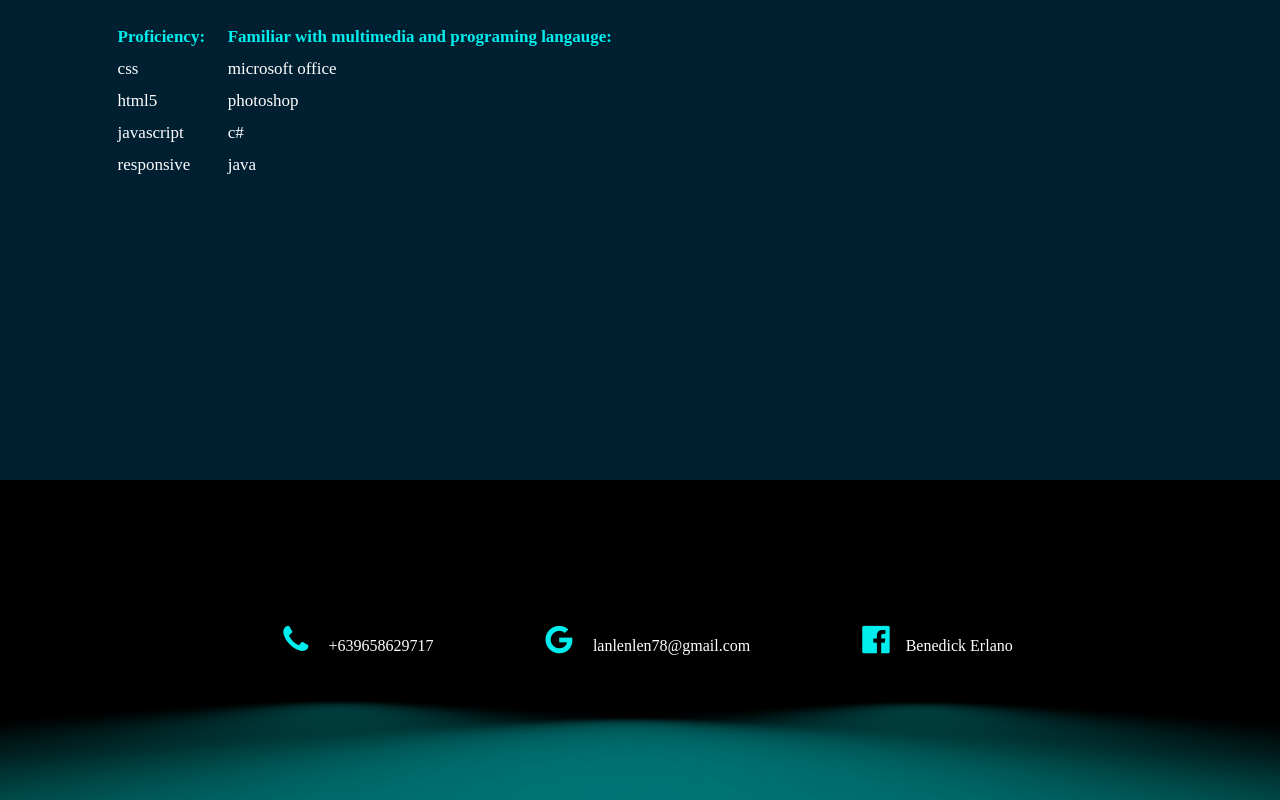
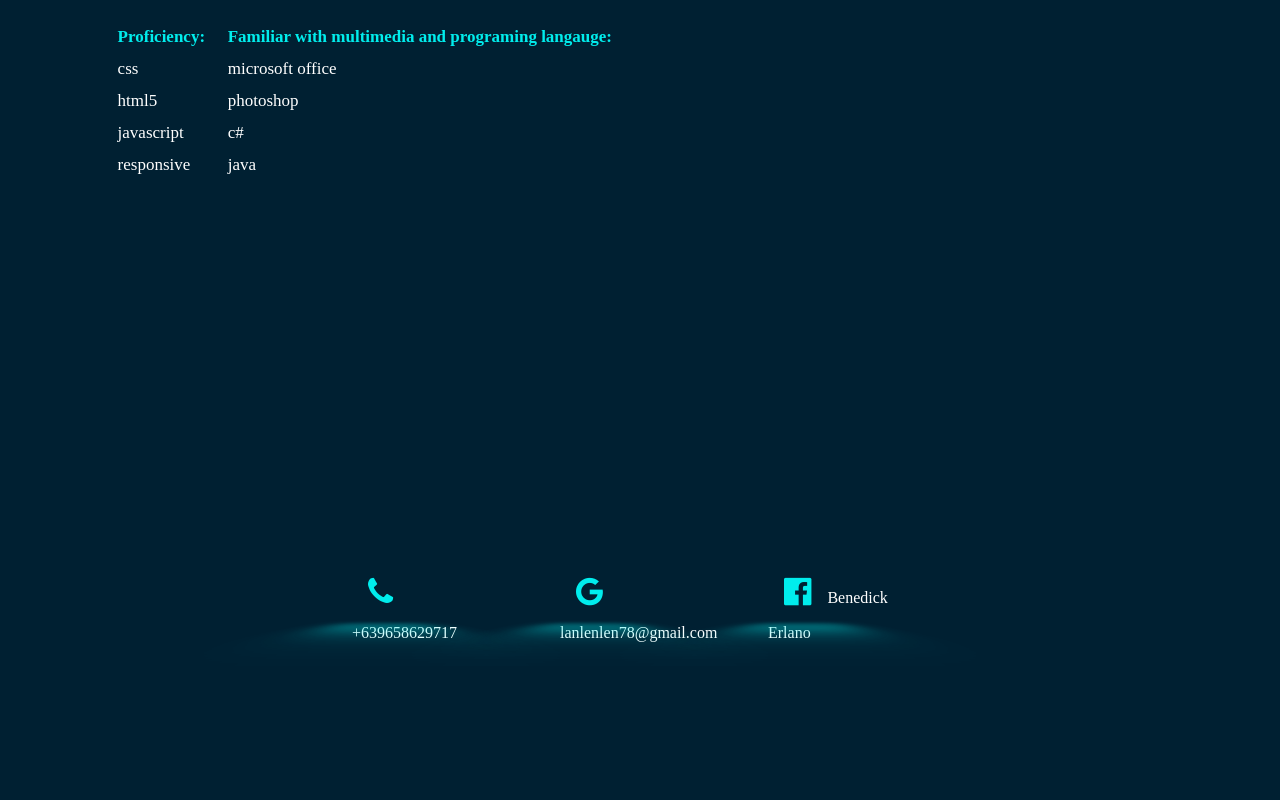
Before and after one commit to benedick1005/finalwebportfolio, a plain HTML site: page index.html in a window 1280 px wide. Shown: the part 2541-3341 px from the top of the page. Drawn offline with Linux system fonts and the light colour scheme.

Commit message:
add indexhtml

```diff
--- a/index.html
+++ b/index.html
@@ -733,9 +733,10 @@ ul li a:hover{
      align-items: center;
      justify-content: center;
      flex-wrap:wrap;
-     gap:4em;
+     gap:1em;
+
      /* background-color: rgb(0,30,49); */
-     background-color: black;
+
      /* background-color: #040F20; */
 
 }
@@ -743,12 +744,14 @@ ul li a:hover{
     color:#00eded;
     padding: 1rem;
     font-size: 2rem;
+
 }
 .contacttxt1{
     padding: 1rem;
     color: white;
     position: relative;
-
+    min-height: 20vh;
+    width: 10rem;
 }
 .contacttxt1::before{
     pointer-events: none;
@@ -756,16 +759,16 @@ ul li a:hover{
     position: absolute;
     background-color: #00eded;
     margin: 30% 0 0 -1.7rem;
-    width: 100%;
-    height: 100%;
+    width: 60%;
+    height: 10%;
     transform: perspective(1em) rotateX(40deg) scale(1,0.35) ;
-    filter: blur(5em);
+    filter: blur(1em);
     opacity: 0.7;
 }
 
 /* whole body background color */
 .maincontainer{
-    min-height: 392vh;
+    min-height: 395vh;
     min-width: 100%;
     background-color: rgb(0,32,50);
 }
```
